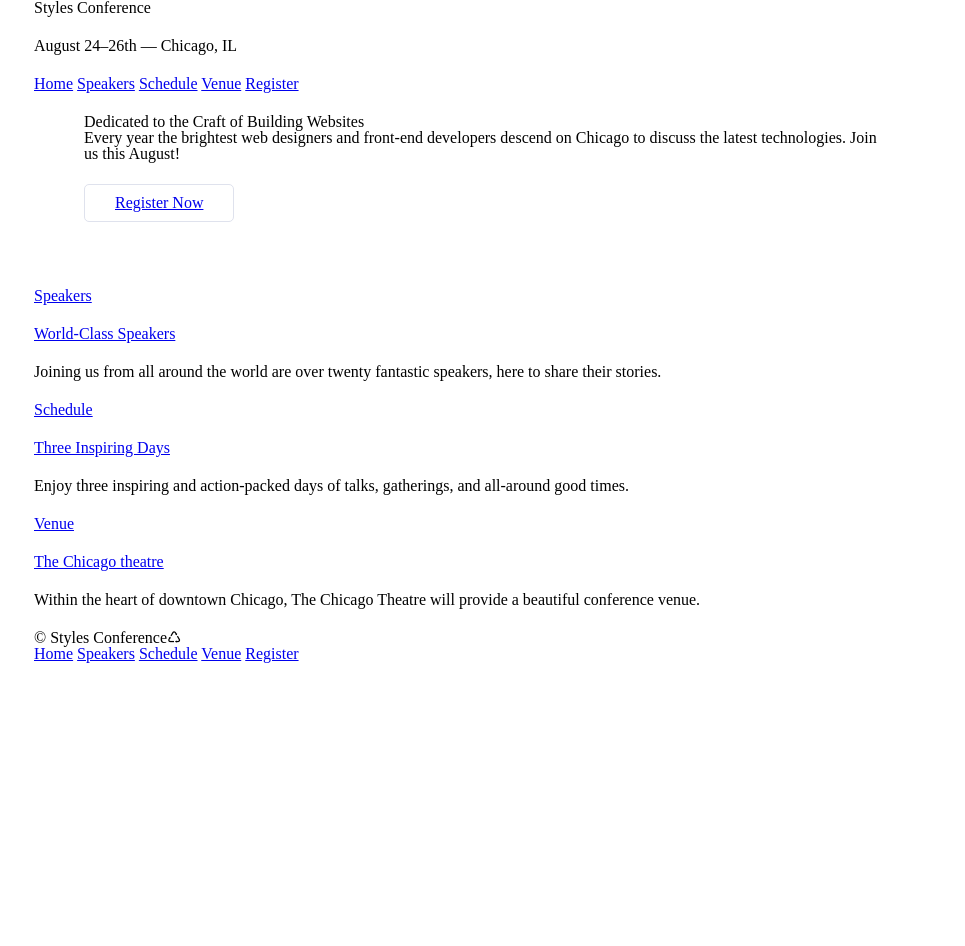
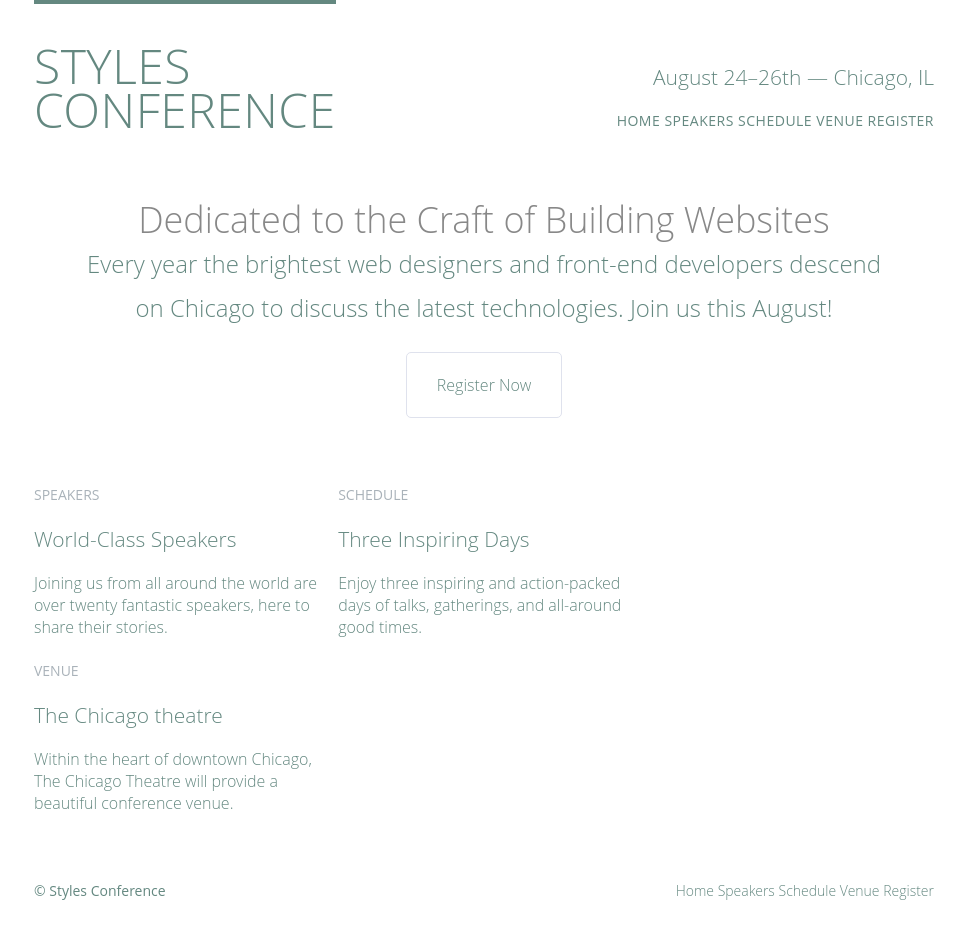
Before and after one commit to dungktlibre/studyweb, a plain HTML site: page html_css/building-your-first-web-page/index.html in a window 1280 px wide. Shown: the whole page, without its empty margins (156-1121 px from the left). Before the commit the page ends 800 px from the top, so only its background shows below. Drawn offline with Linux system fonts and the light colour scheme.

Commit message:
chapter 6 demo

```diff
--- a/html_css/building-your-first-web-page/assets/stylesheets/main.css
+++ b/html_css/building-your-first-web-page/assets/stylesheets/main.css
@@ -46,6 +46,16 @@ table {
   border-collapse: collapse;
   border-spacing: 0;
 }
+/*
+=============================================
+Custom styles
+=============================================
+*/
+body {
+    color: #888;
+    font: 300 16px/22px "Open Sans" , "Helvetica Neue", Helvetica, Arial, sans-serif;
+}
+
 
 /*
 ===============================================
@@ -61,7 +71,8 @@ Grid
             box-sizing: border-box;
 }
 
-.container {
+.container,
+.grid {
     margin: 0 auto;
     padding-left: 30px;
     padding-right: 30px;
@@ -74,9 +85,58 @@ Typographp
 ==============================================
 */
 h1, h3, h4, h5, p {
+    color: #648880;
     margin-bottom: 22px;
 }
 
+h1 {
+    font-size: 36px;
+    line-height: 44px;
+}
+h2 {
+    font-size: 24px;
+    line-height: 44px;
+}
+h3 {
+    font-size: 21px;
+}
+
+h4 {
+    font-size: 18px;
+}
+
+h5 {
+    color: #a9b2b9;
+    font-size: 14px;
+    font-weight: 400;
+    text-transform: uppercase;
+}
+strong {
+  font-weight: 400;
+}
+cite, em {
+  font-style: italic;
+}
+
+
+
+/*
+=============================================
+Links
+=============================================
+*/
+a {
+    color: #648880;
+    text-decoration: none;
+}
+a:hover {
+    color: #a9b2b9;
+}
+
+
+.teaser a:hover h3 {
+    color: #a9b2b9;
+}
 /*
 =============================================
 Buttons
@@ -100,5 +160,100 @@ Home
 ============================================
 */
 .hero {
+    line-height: 44px;
     padding: 22px 80px 66px 80px;
+    text-align: center;
 }
+
+.hero h2 {
+    font-size: 36px;
+}
+
+.hero p {
+    font-size: 24px;
+}
+
+/*
+============================================
+Clearfix
+============================================
+*/
+
+.group:before,
+.group:after {
+    content: "";
+    display: table;
+}
+.group:after {
+    clear: both;
+}
+
+.group {
+    clear: both;
+    *zoom: 1;
+}
+
+/*
+===============================================
+Primary Header
+===============================================
+*/
+.logo {
+  border-top: 4px solid #648880;
+  float: left;
+  font-size: 48px;
+  font-weight: 100;
+  letter-spacing: .5px;
+  line-height: 44px;
+  padding: 40px 0 22px 0;
+  text-transform: uppercase;
+}
+
+.tagline {
+    margin: 66px 0 22px 0;
+    text-align: right;
+}
+
+.primary-nav {
+    font-size: 14px;
+    font-weight: 400;
+    letter-spacing: .5px;
+    text-transform: uppercase;
+}
+.primary-footer small {
+    float: left;
+    font-weight: 400;
+}
+.primary-footer {
+    color: #648880;
+    font-size: 14px;
+    padding-bottom: 44px;
+    padding-top: 44px;
+}
+
+/*
+==============================================
+Navigation
+==============================================
+*/
+.nav {
+    text-align: right;
+}
+
+/*
+==============================================
+Grid
+==============================================
+*/
+.col-1-3 {
+    width: 33.33%;
+}
+.col-2-3 {
+    width: 33.33%;
+}
+
+.col-1-3,
+.col-2-3 {
+    display: inline-block;
+    vertical-align: top;
+}
--- a/html_css/building-your-first-web-page/index.html
+++ b/html_css/building-your-first-web-page/index.html
@@ -6,11 +6,17 @@
         <link rel="stylesheet" href="assets/stylesheets/main.css">
     </head>
     <body>
-        <header class="container">
-            <h1 href="index.html">Styles Conference</h1>
-            <h3>August 24&ndash;26th &mdash; Chicago, IL</h3>
+        <!-- Header -->
 
-            <nav>
+        <header class="group container">
+
+            <h1 class="logo">
+                <a href="index.html">Styles<br>Conference</a>
+            </h1>
+
+            <h3 class="tagline">August 24&ndash;26th &mdash; Chicago, IL</h3>
+
+            <nav class="nav primary-nav">
                 <a href="index.html">Home</a>
                 <a href="speakers.html">Speakers</a>
                 <a href="schedule.html">Schedule</a>
@@ -18,6 +24,8 @@
                 <a href="register.html">Register</a>
             </nav>
         </header>
+
+        <!-- Hero -->
 
         <section class="hero container">
             <h2>Dedicated to the Craft of Building Websites</h2>
@@ -27,17 +35,18 @@
             <a class="btn btn-alt" href="register.html">Register Now</a>
         </section>
 
-        <section class="container">
-            <section>
+        <section class="grid">
+            <section class="teaser col-1-3">
                 <a href="speakers.html">
                     <h5>Speakers</h5>
                     <h3>World-Class Speakers</h3>
                 </a>
                 <p>Joining us from all around the world are over twenty fantastic speakers, here to share their stories.</p>
-
             </section>
-
-            <section>
+            <!--
+                section speacker
+            -->
+            <section class="teaser col-2-3">
                 <a href="schedule.html">
                     <h5>Schedule</h5>
                     <h3>Three Inspiring Days</h3>
@@ -45,10 +54,11 @@
                 <p>
                     Enjoy three inspiring and action-packed days of talks, gatherings, and all-around good times.
                 </p>
-
             </section>
-
-            <section>
+            <!--
+                section venue
+            -->
+            <section class="teaser col-1-3">
                 <a href="venue.html">
                     <h5>Venue</h5>
                     <h3>The Chicago theatre</h3>
@@ -60,9 +70,10 @@
             </section>
 
         </section>
-        <footer class="container">
-            <small>&copy; Styles Conference♺ </small>
-            <nav>
+        <footer class="container group primary-footer">
+            <small>&copy; Styles Conference
+            </small>
+            <nav class="nav">
                 <a href="index.html">Home</a>
                 <a href="speakers.html">Speakers</a>
                 <a href="schedule.html">Schedule</a>
--- /dev/null
+++ b/html_css/demo/chapter5.css
@@ -0,0 +1,77 @@
+/*position using float*/
+/*
+code {
+    background: #2db34a;
+    border-radius: 6px;
+    color: #fff;
+    display: block;
+    font: 14px/24px "Source Code Pro", Inconsolata, "Lucida Console", Terminal, "Courier New", Courier;
+    padding: 24px 15px;
+    text-align: center;
+}
+.group,
+header,
+section,
+aside,
+footer {
+    margin: 0 1.5% 24px 1.5%;
+}
+
+.default {
+    background: none;
+    color: #666;
+}
+
+.group:before,
+.group:after {
+    content: "";
+    display: table;
+}
+
+.group:after {
+    clear: both;
+}
+
+.group {
+  background: #eaeaed;
+  border-radius: 6px;
+  clear: both;
+  *zoom: 1;
+}
+
+section {
+    float: right;
+    width: 30%;
+}
+footer {
+    margin-bottom: 0;
+}
+*/
+
+/*
+posistion using inline-block
+*/
+code {
+    background: #2db34a;
+    border-radius: 6px;
+    color: #fff;
+    display: block;
+    font: 14px/24px "Source Code Pro", Inconsolata, "Lucida Console", Terminal, "Courier New", Courier;
+    padding: 24px 15px;
+    text-align: center;
+}
+.group,
+header,
+section,
+aside,
+footer {
+    margin: 0 1.5% 24px 1.5%;
+}
+section {
+    display: inline-block;
+    width: 30%;
+}
+
+footer {
+    margin-bottom: 20;
+}
```
Also changed, not shown: html_css/demo/chaper5_positioning-content.html (added, +26 -0 lines), html_css/demo/chapter6.html (added, +60 -0 lines), html_css/demo/static_position.html (added, +97 -0 lines).
